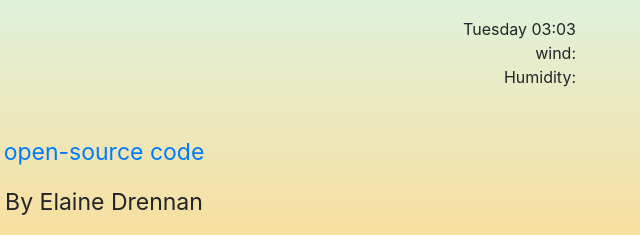
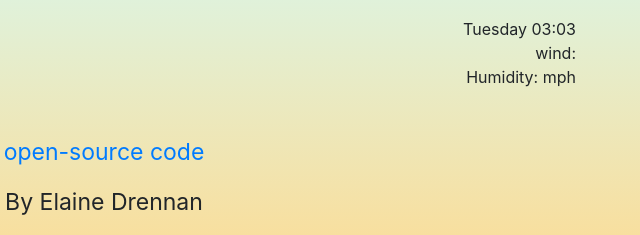
Before and after one commit to ElexisD/Myawesomeproject, a plain HTML site: page index.html in a window 1280 px wide. Shown: the part 146-381 px from the top of the page, 576-1216 px from the left. Drawn offline with nearby package versions, Linux system fonts and the light colour scheme; no server answers.

Commit message:
Update index.html

```diff
--- a/index.html
+++ b/index.html
@@ -37,7 +37,7 @@
                     wind: <span id="wind"></span>
                 </li>
                 <li>
-                    Humidity: <span id="Humidity"></span>
+                    Humidity: mph<span id="Humidity"></span>
                 </li>
             </ul>
 
```
